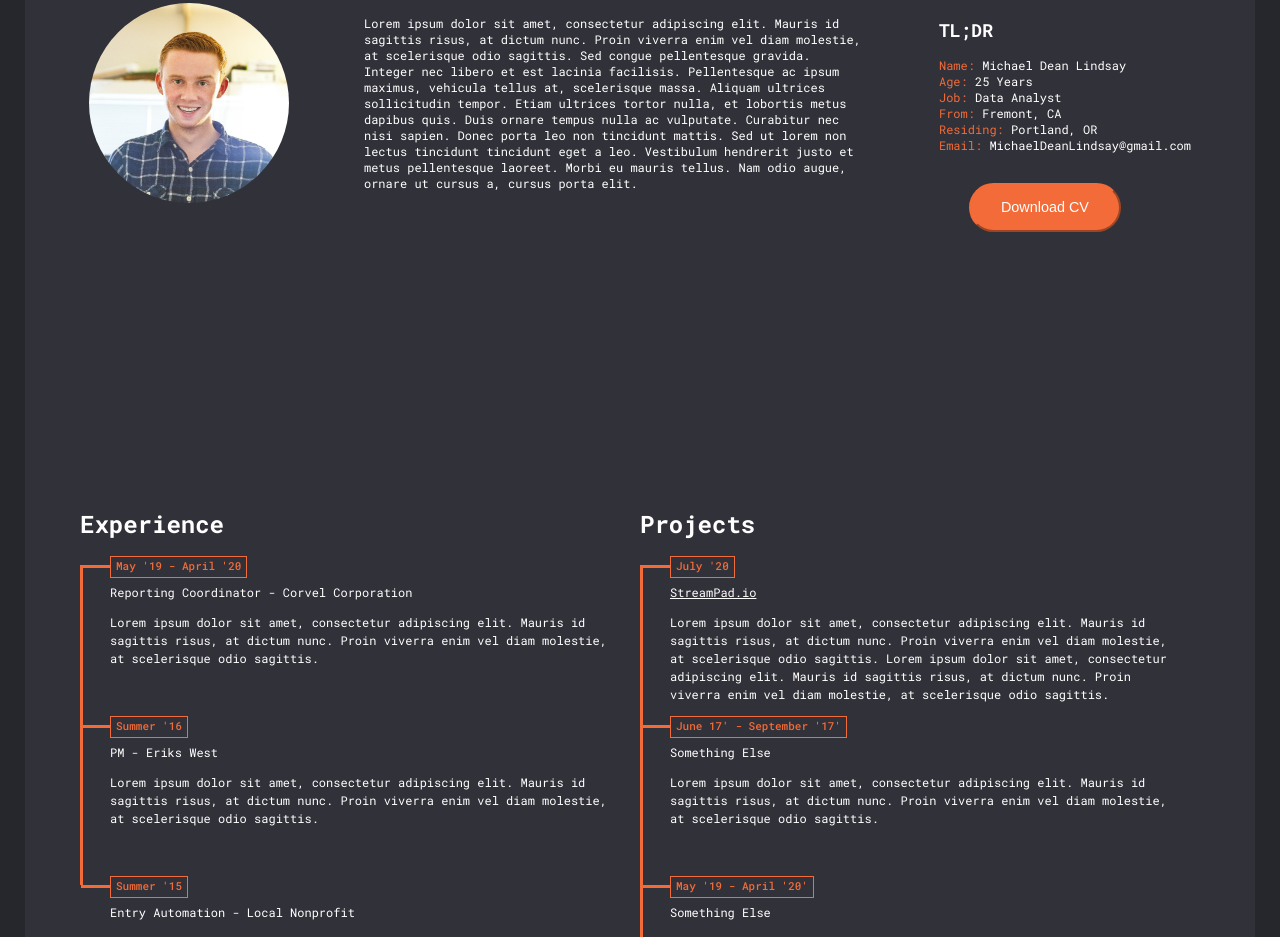
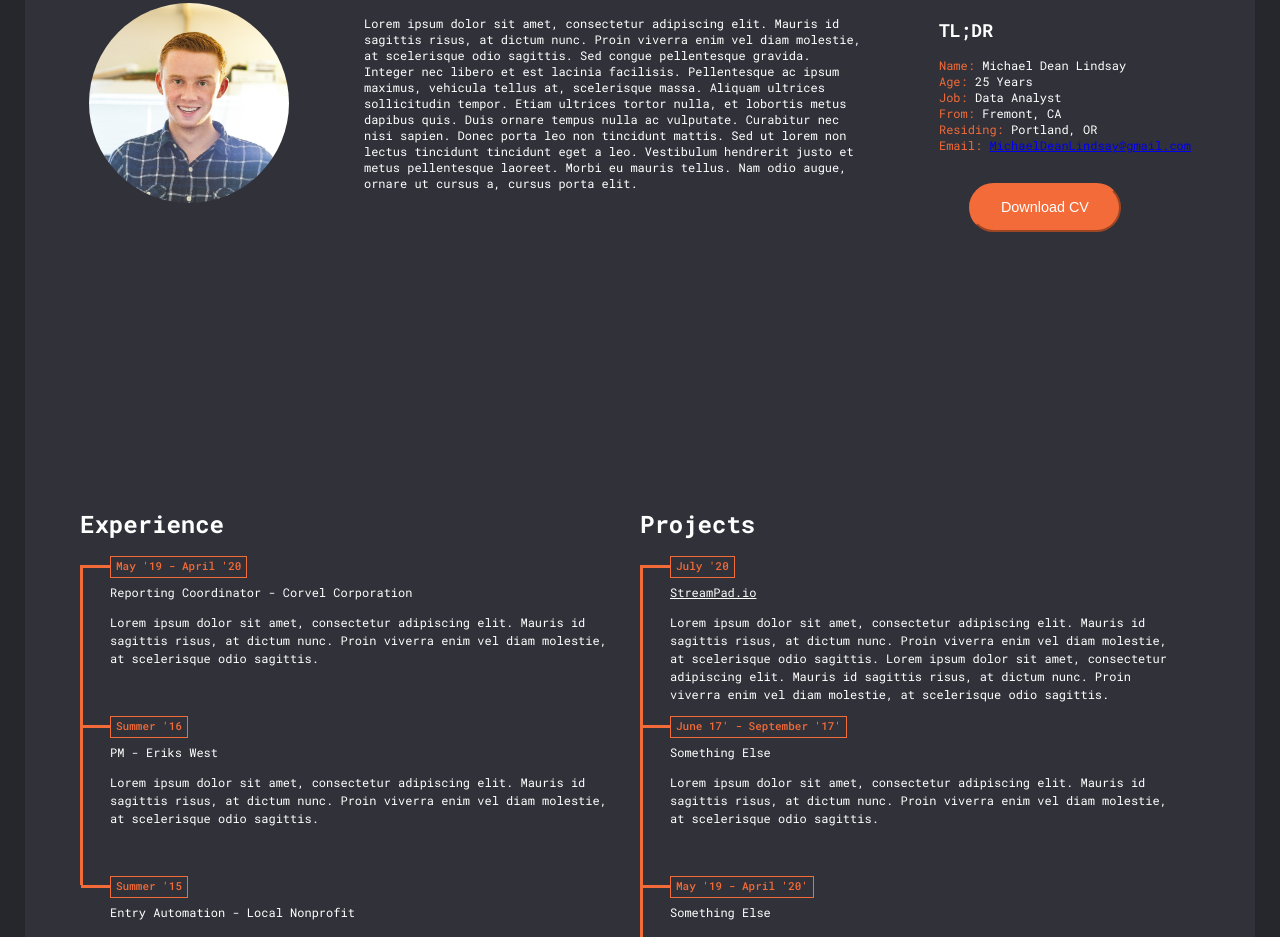
Before and after one commit to MDeanLindsay/mdlindsay, a website built with Parcel: page index.html in a window 1280 px wide. Shown: the part 952-1889 px from the top of the page. Built offline with nearby package versions, Linux system fonts and the light colour scheme.

Commit message:
Update index.html
Co-authored-by: Kyle Holmberg <inbox@kylemh.com>

```diff
--- a/index.html
+++ b/index.html
@@ -38,7 +38,7 @@
                     <li> <strong>Job:</strong> Data Analyst</li>
                     <li> <strong>From:</strong> Fremont, CA</li>
                     <li> <strong>Residing:</strong> Portland, OR</li>
-                    <li> <strong>Email:</strong> MichaelDeanLindsay@gmail.com</li>
+                    <li> <strong>Email:</strong> <a href="mailto:MichaelDeanLindsay@gmail.com">MichaelDeanLindsay@gmail.com</a></li>
                 </ul>
 
                 <button onclick="location.href='/images/test.pdf'" class="btn">Download CV</button>
```
